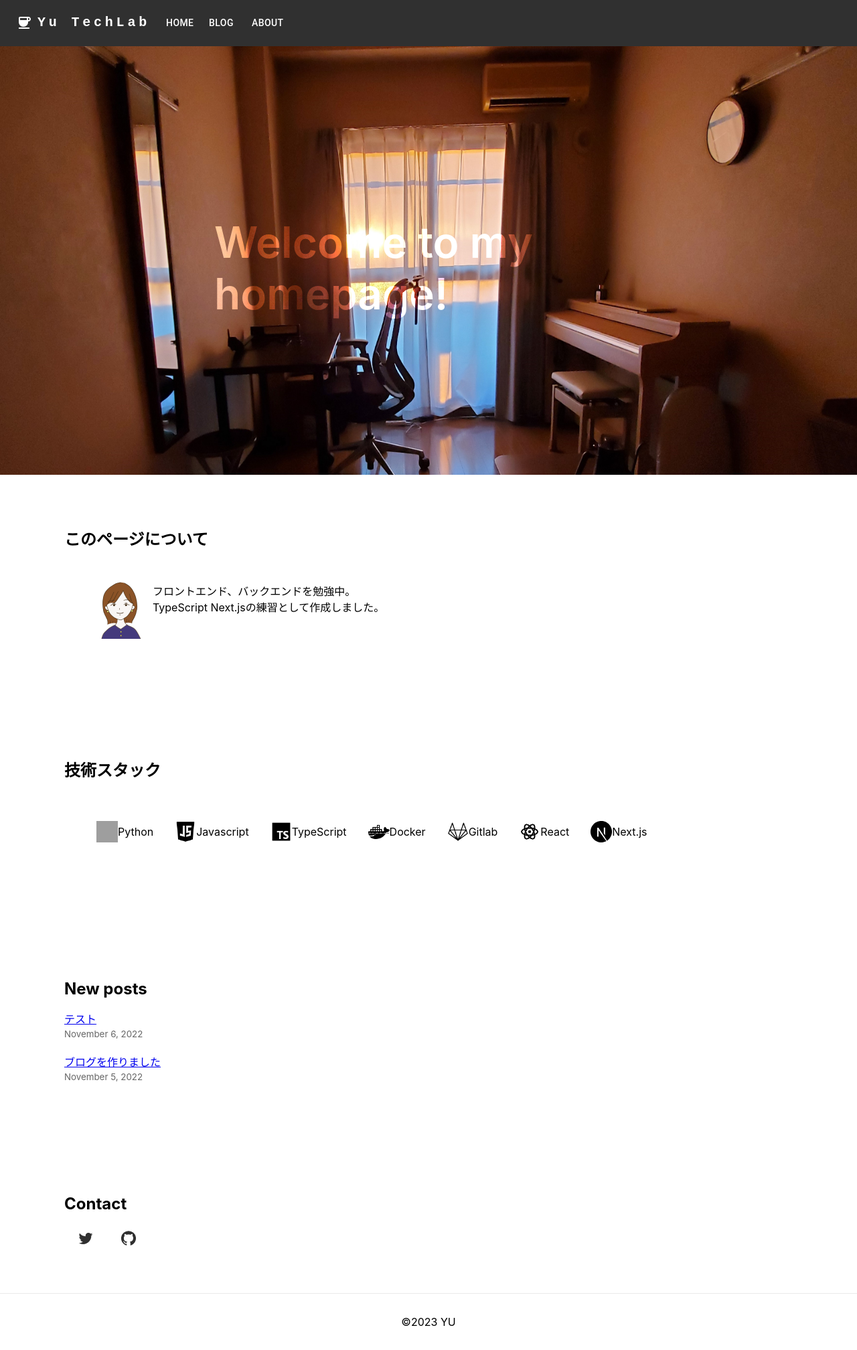
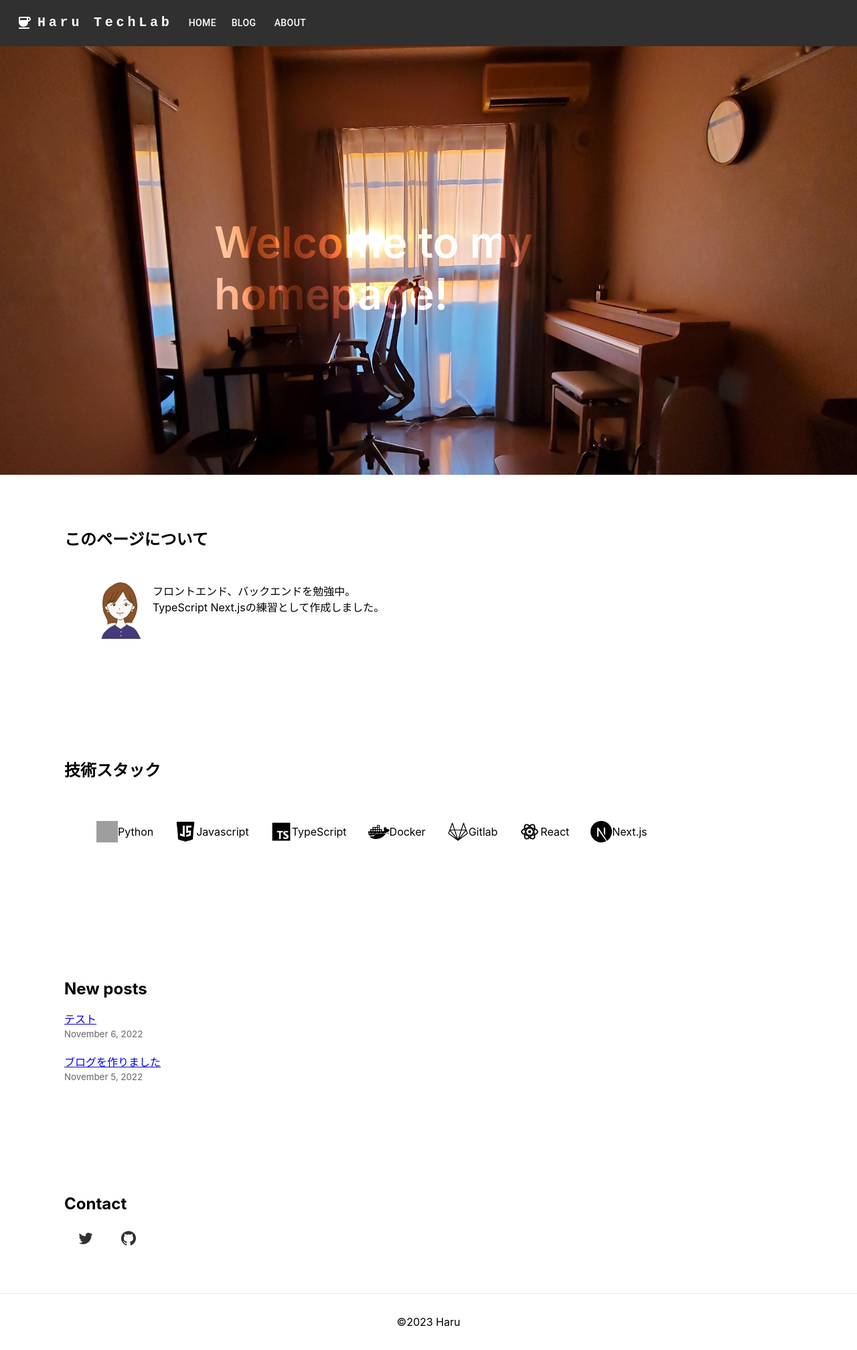
Before and after one commit to dinosaur-lab/nextjs-blog, a Next.js app: page / in a window 1280 px wide. Shown: the whole page at 67% size. Built offline with nearby package versions, Linux system fonts and the light colour scheme; grey boxes are pictures that could not be loaded.

Commit message:
Fix: ユーザー名を修正

```diff
--- a/components/AppBar.tsx
+++ b/components/AppBar.tsx
@@ -58,7 +58,7 @@ const ResponsiveAppBar = () => {
                             textDecoration: 'none',
                         }}
                     >
-                        Yu TechLab
+                        Haru TechLab
                     </Typography>
 
                     <Box sx={{ flexGrow: 1, display: { xs: 'flex', md: 'none' } }}>
@@ -114,7 +114,7 @@ const ResponsiveAppBar = () => {
                             textDecoration: 'none',
                         }}
                     >
-                        Yu TechLab
+                        Haru TechLab
                     </Typography>
                     <Box sx={{ flexGrow: 1, display: { xs: 'none', md: 'flex' } }}>
                         {pages.map((page) => (
--- a/components/layout.js
+++ b/components/layout.js
@@ -7,7 +7,7 @@ import * as React from 'react';
 import Typography from '@mui/material/Typography';
 import { createTheme, ThemeProvider } from '@mui/material/styles';
 
-export const siteTitle = 'Yu TechLab';
+export const siteTitle = 'Haru TechLab';
 
 const theme = createTheme({
   palette: {
@@ -34,7 +34,7 @@ export default function Layout({ children }) {
         <main className={styles.main}>{children}</main>
         <footer className={styles.footer}>
           <a>
-            ©2023 YU
+            ©2023 Haru
           </a>
         </footer>
       </div>
```
